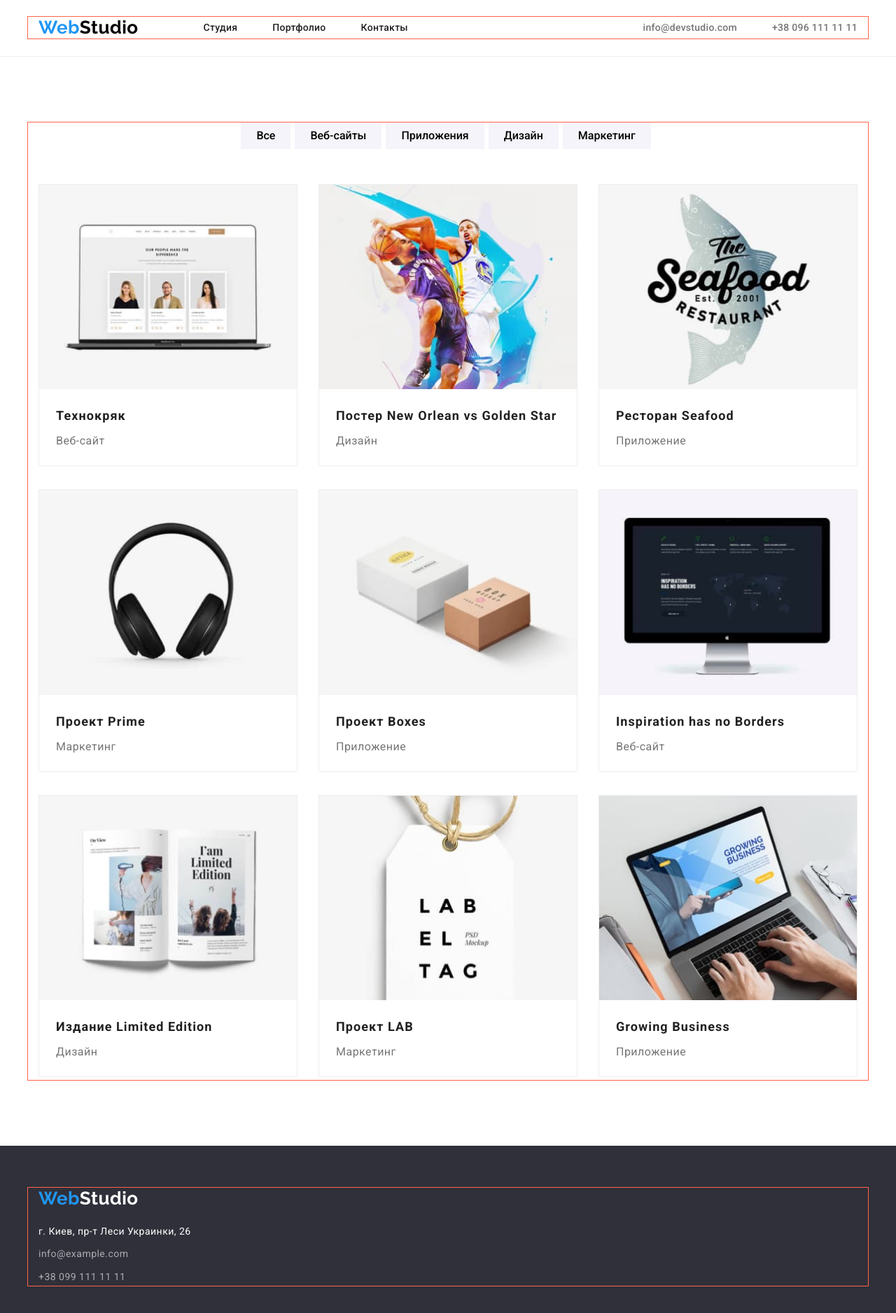
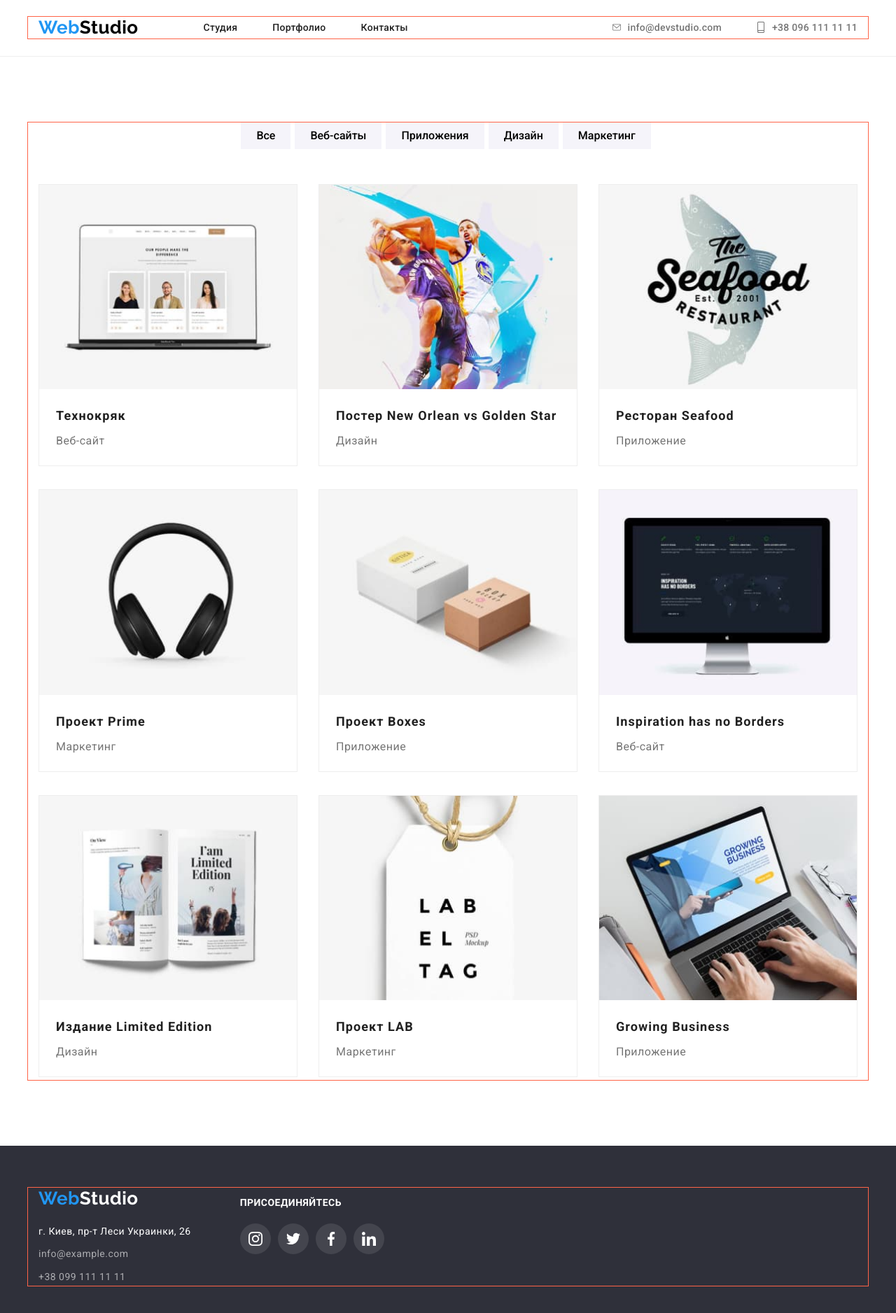
Before and after one commit to Marina-Lis/goit-markup-hw-04, a plain HTML site: page portfolio.html in a window 1280 px wide. Shown: the whole page at 70% size. Drawn offline with nearby package versions, Linux system fonts and the light colour scheme.

Commit message:
Update portfolio.html

```diff
--- a/portfolio.html
+++ b/portfolio.html
@@ -21,7 +21,7 @@
     <header class="header">
         <div class="container head-wrapper">
             <nav class="header-nav">
-                <a href="index.html" class="header-logo link"><span>Web</span>Studio</a>
+                <a href="./index.html" class="header-logo link"><span>Web</span>Studio</a>
                 <ul class="header-list list">
                     <li class="header-item"><a class="header-link  link" href="./studio.html">Студия</a></li>
                     <li class="header-item"><a class="header-link  link" href="./portfolio.html">Портфолио</a></li>
@@ -29,9 +29,17 @@
                 </ul>
             </nav>
             <ul class="header-cont-nav list">
-                <li class="header-item"> <a href="mailto:info@devstudio.com"
-                        class="header-contant link">info@devstudio.com</a> </li>
-                <li class="header-item"> <a href="tel:+380961111111" class="header-contant link">+38 096 111 11 11</a>
+                <li class="header-item">
+                    <svg class="header-icon" width="12" height="16">
+                        <use href="./images/symbol-defs.svg#icon-envelope"></use>
+                    </svg>
+                    <a href="mailto:info@devstudio.com" class="header-contant link">info@devstudio.com</a>
+                </li>
+                <li class="header-item">
+                    <svg class="header-icon" width="12" height="16">
+                        <use href="./images/symbol-defs.svg#icon-smartphone"></use>
+                    </svg>
+                    <a href="tel:+380961111111" class="header-contant link">+38 096 111 11 11</a>
                 </li>
             </ul>
         </div>
@@ -150,10 +158,11 @@
             </div>
         </section>
     </main>
-    <footer class="footer">
-        <div class="container">
+<footer class="footer">
+    <div class="container footer-wrap">
+        <div class="foot-box-1">
             <h2 class="sr-only">Контакты</h2>
-            <a class="footer-logo link" href="index.html"><span>Web</span>Studio</a>
+            <a class="footer-logo link" href="./index.html"><span>Web</span>Studio</a>
             <address class="footer-adress">
                 <ul class="footer-list list">
                     <li class="footer-item"><a class="footer-map-link link footer-common"
@@ -171,7 +180,32 @@
                 </ul>
             </address>
         </div>
-    </footer>
+        <div class="footer-box-2">
+            <h3 class="h-footer">присоединяйтесь</h3>
+            <ul class="footer-soc-list list">
+                <li class="footer-soc-item"><a href="" class="footer-soc-link"><svg class="footer-soc-icon" width="20"
+                            height="20">
+                            <use href="./images/symbol-defs.svg#icon-instagram"></use>
+                        </svg></a></li>
+                <li class="footer-soc-item"><a href="" class="footer-soc-link"><svg class="footer-soc-icon" width="20"
+                            height="20">
+                            <use href="./images/symbol-defs.svg#icon-twitter"></use>
+                        </svg></a></li>
+                <li class="footer-soc-item"><a href="" class="footer-soc-link"><svg class="footer-soc-icon" width="20"
+                            height="20">
+                            <use href="./images/symbol-defs.svg#icon-facebook"></use>
+                        </svg></a></li>
+                <li class="footer-soc-item">
+                    <a href="" class="footer-soc-link">
+                        <svg class="footer-soc-icon" width="20" height="20">
+                            <use href="./images/symbol-defs.svg#icon-linkedin"></use>
+                        </svg>
+                    </a>
+                </li>
+            </ul>
+        </div>
+    </div>
+</footer>
 </body>
 
 </html>
```
